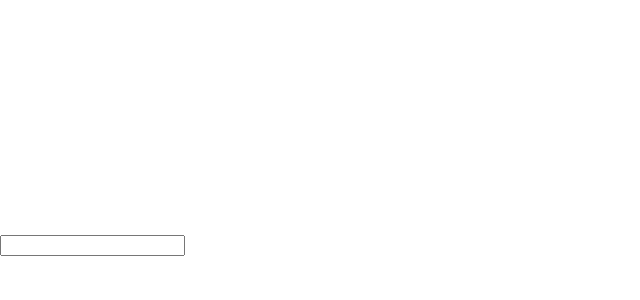
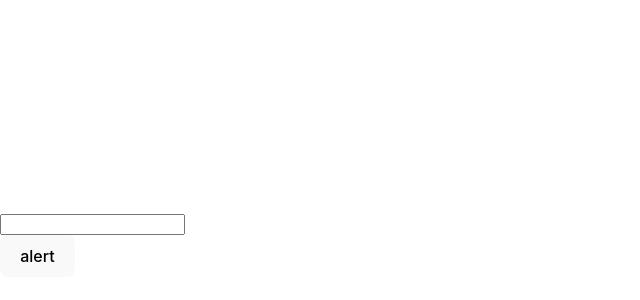
Before and after one commit to chelutaalex/exercises, a React (Vite) app in the folder react/: page / in a window 1280 px wide. Shown: the part 156-456 px from the top of the page, without its empty margins (0-640 px from the left). Built offline with nearby package versions, Linux system fonts and the light colour scheme.

Commit message:
uncontrolledinput part 3

```diff
--- a/react/src/components/UncontrolledInput.jsx
+++ b/react/src/components/UncontrolledInput.jsx
@@ -3,11 +3,17 @@ import { useRef } from "react";
 
 const UncontrolledInput = () => {
 
-    const ref = useRef();
+    const ref = useRef(null);
+
+    const handleClick = () => {
+        alert(ref.current.value);
+        console.log(ref)
+    }
 
     return(
         <>
-            <input ref = {ref} />
+            <input ref = {ref}/><br />
+            <button onClick={handleClick}>alert</button>
         </>
     )
 }
```
